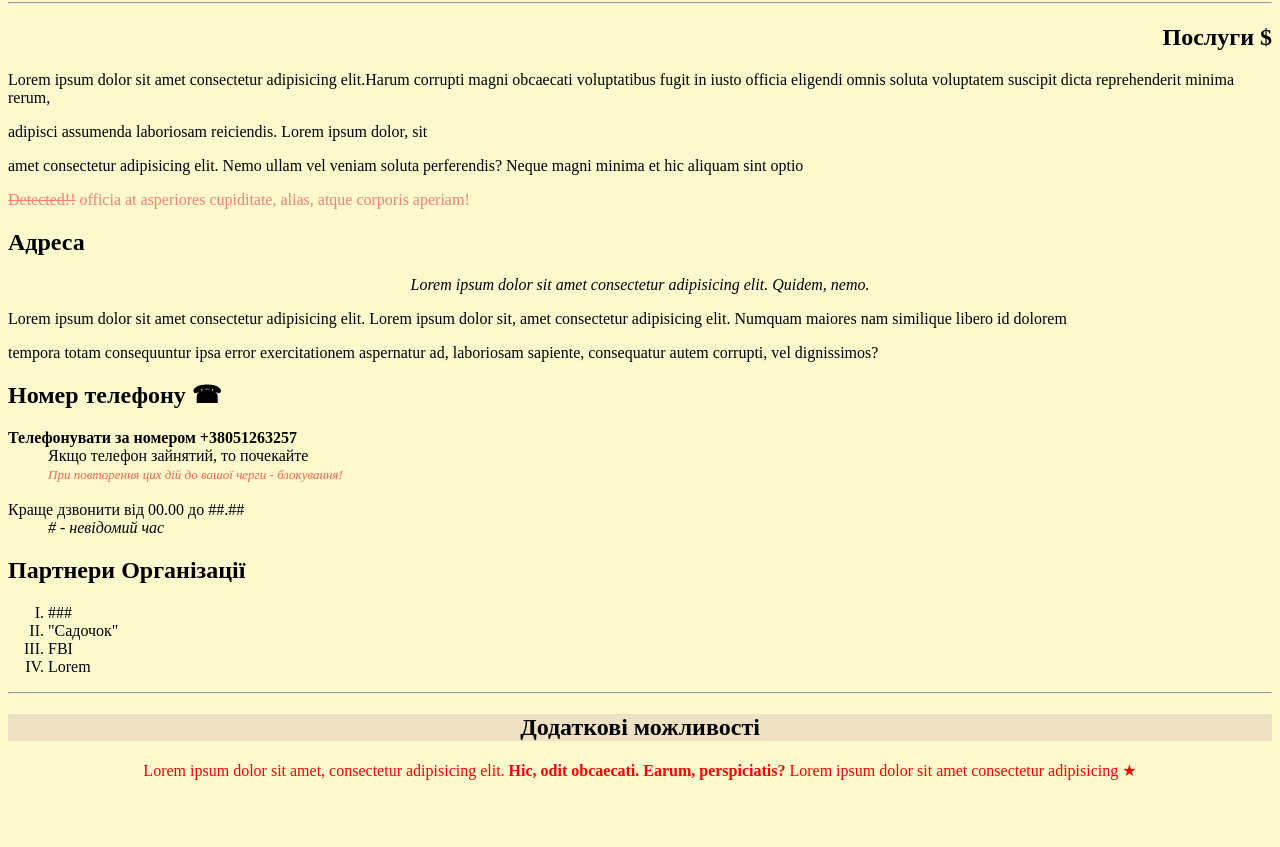
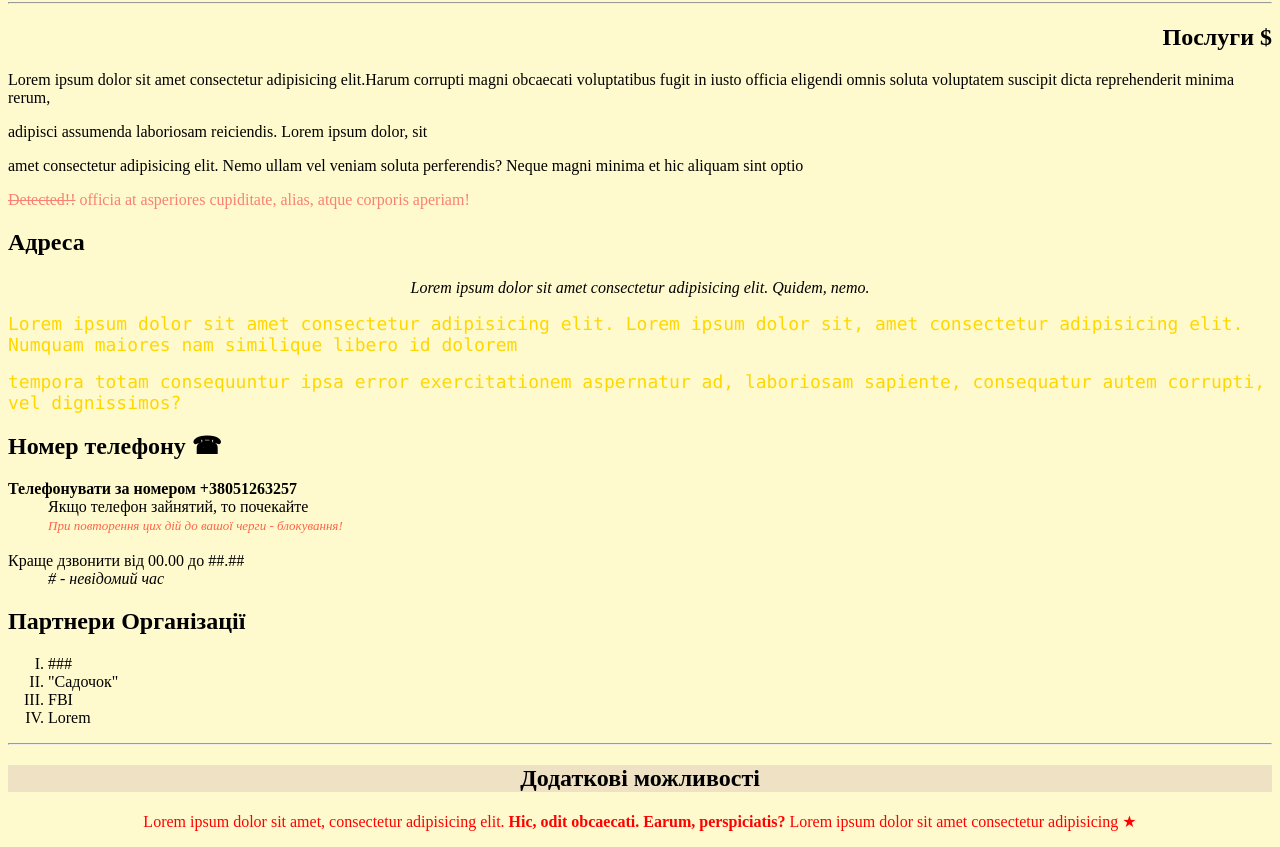
Before and after one commit to TsAndriy/MySIte, a plain HTML site: page index.html in a window 1280 px wide. Shown: the part 78-925 px from the top of the page. Before the commit the page ends 874 px from the top, so only its background shows below. Drawn offline with Linux system fonts and the light colour scheme.

Commit message:
Додавання тегу FONT

```diff
--- a/index.html
+++ b/index.html
@@ -21,12 +21,12 @@
     </p>
     <h2>Адреса</h2>
     <p align="center"> <i>Lorem ipsum dolor sit amet consectetur adipisicing elit. Quidem, nemo.</i>
-    <p>Lorem ipsum dolor sit amet consectetur adipisicing elit. Lorem ipsum dolor sit, amet consectetur
+    <font size=+1 color="Gold" face="Consolas"><p>Lorem ipsum dolor sit amet consectetur adipisicing elit. Lorem ipsum dolor sit, amet consectetur
     adipisicing elit. Numquam maiores nam similique libero id dolorem
     <p>tempora totam consequuntur ipsa error
     exercitationem aspernatur ad, laboriosam sapiente,
     consequatur autem corrupti, vel dignissimos?
-    </р>
+    </р></font>
 
     <h2>Номер телефону &#9742</h2>
 
```
